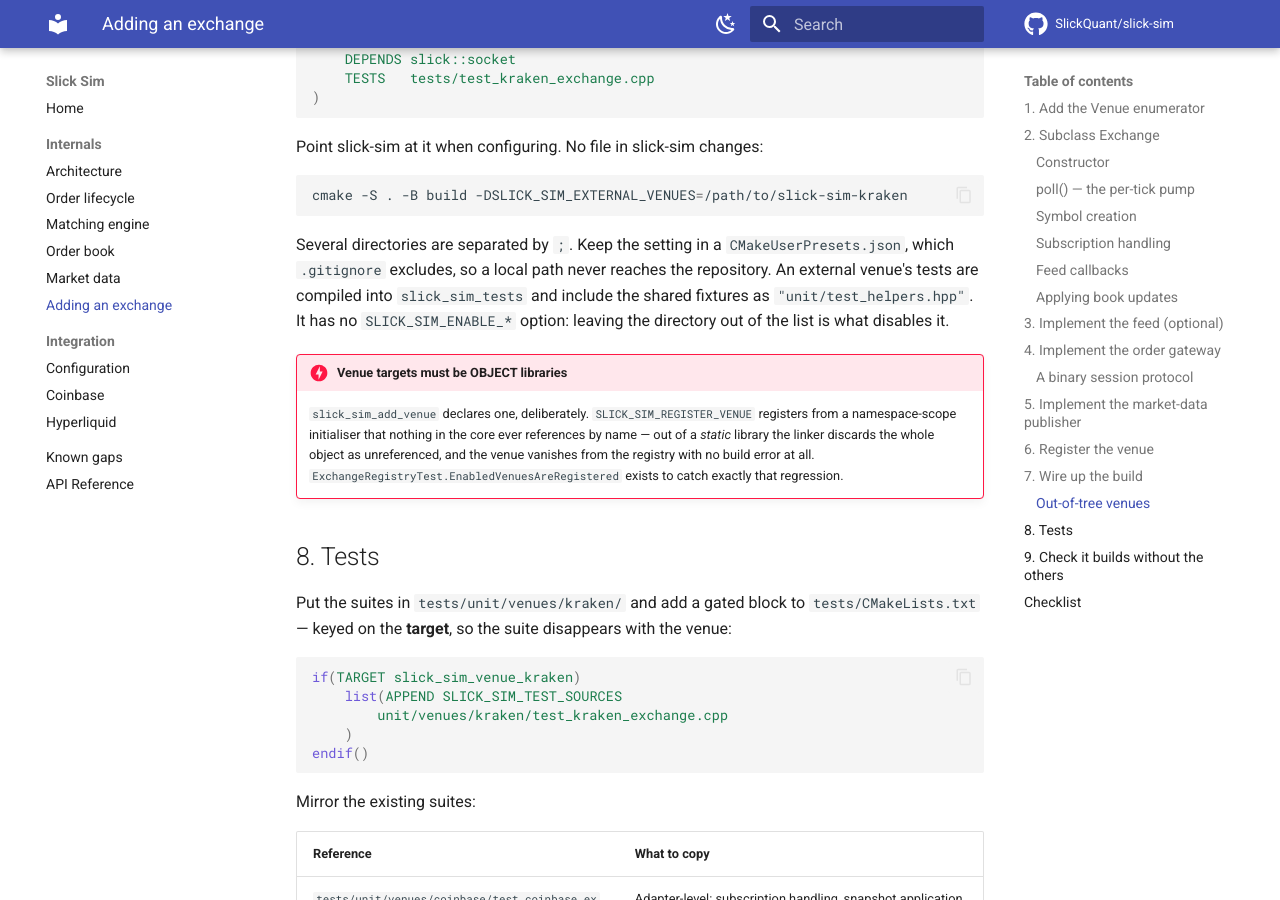
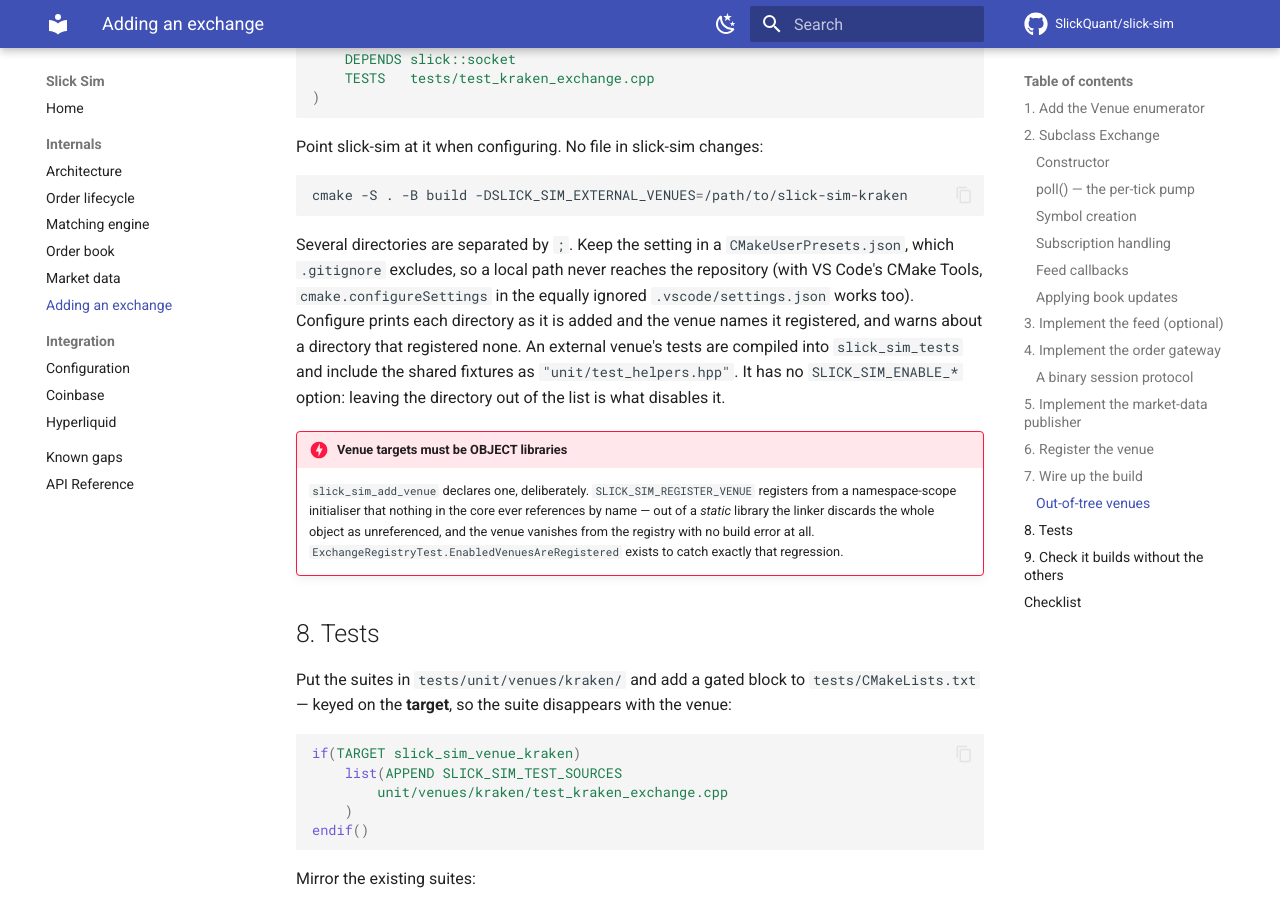
Before and after one commit to SlickQuant/slick-sim, an MkDocs documentation site: the page built from docs/extending.md, in a window 1280 px wide and 900 px high, scrolled down 9084 px. Built offline with MkDocs 1.6.1 and Material for MkDocs 9.7.7, drawn with Linux system fonts in a browser that asks for light colours; comment, search, counter and statistics services are not loaded.

````diff
--- a/docs/extending.md
+++ b/docs/extending.md
@@ -426,7 +426,10 @@
 ```
 
 Several directories are separated by `;`. Keep the setting in a `CMakeUserPresets.json`, which
-`.gitignore` excludes, so a local path never reaches the repository. An external venue's tests are
+`.gitignore` excludes, so a local path never reaches the repository (with VS Code's CMake Tools,
+`cmake.configureSettings` in the equally ignored `.vscode/settings.json` works too). Configure prints
+each directory as it is added and the venue names it registered, and warns about a directory that
+registered none. An external venue's tests are
 compiled into `slick_sim_tests` and include the shared fixtures as `"unit/test_helpers.hpp"`. It has
 no `SLICK_SIM_ENABLE_*` option: leaving the directory out of the list is what disables it.
 
````
Also changed, not shown: 14 other files.
